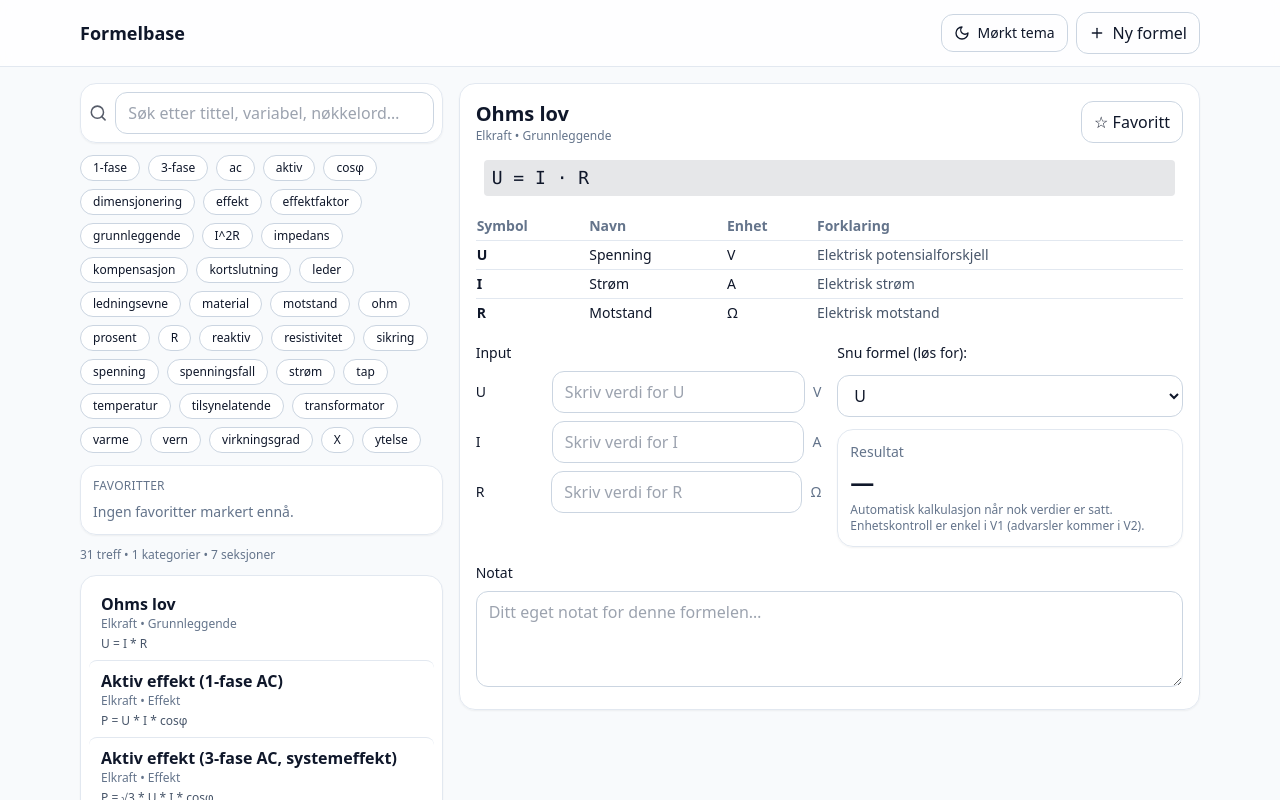
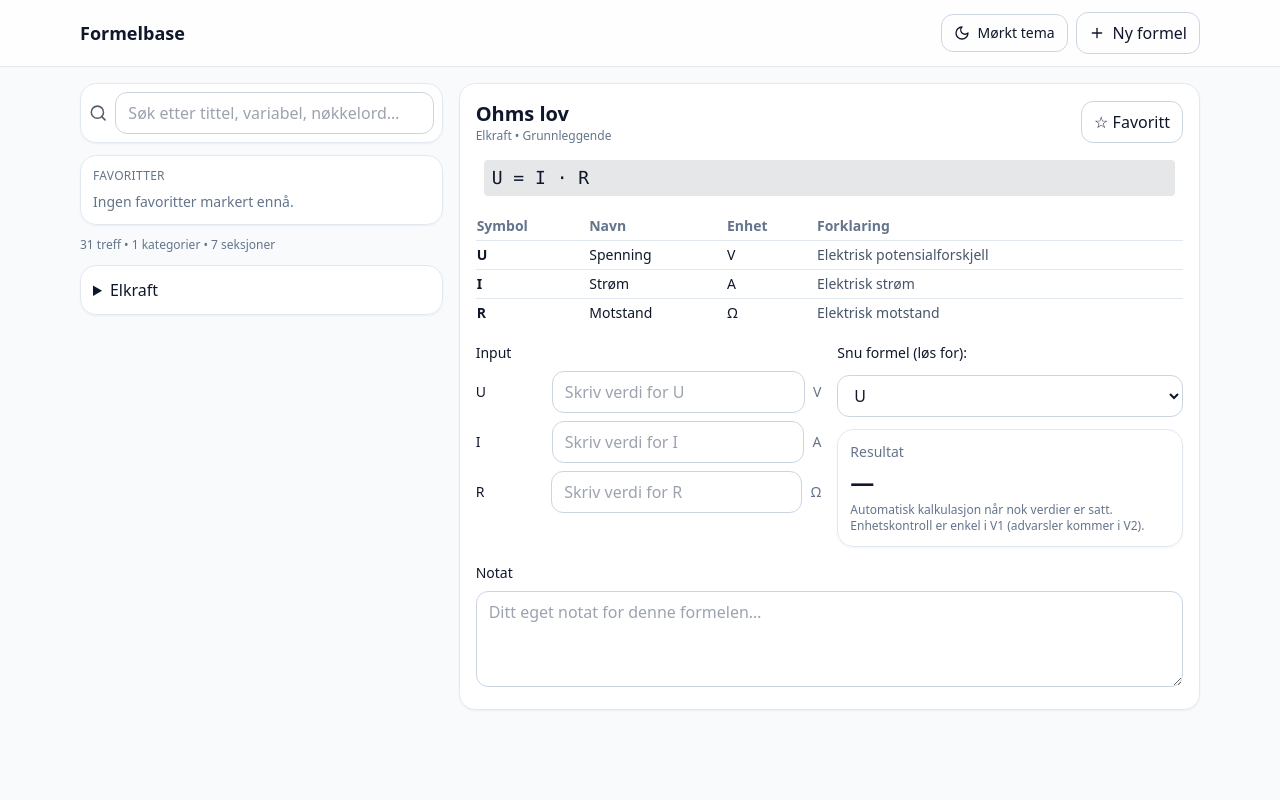
Before and after one commit to Tony-MCL/formelbase, a React (Vite) app: page / in a window 1280 px wide. Shown: the top 800 px of the page. Built offline with nearby package versions, Linux system fonts and the light colour scheme.

Commit message:
Update App.tsx

```diff
--- a/src/App.tsx
+++ b/src/App.tsx
@@ -1,33 +1,33 @@
 /* ==== [BLOCK: Imports] BEGIN ==== */
 import React, { useMemo, useState } from "react"
 import { SearchBar } from "./components/SearchBar"
-import { FormulaList } from "./components/FormulaList"
+import { FavoritesPanel } from "./components/FavoritesPanel"
 import { FormulaViewer } from "./components/FormulaViewer"
-import { FavoritesPanel } from "./components/FavoritesPanel"
 import { FormulaEditor } from "./components/FormulaEditor"
 import { useFormulaStore } from "./core/useFormulaStore"
 import type { Formula } from "./core/types"
 import "./assets/styles.css"
 import { Moon, Sun, Plus } from "lucide-react"
 import { ErrorBoundary } from "./components/ErrorBoundary"
-import { TagFilters } from "./components/TagFilters"
+import { NavTree } from "./components/NavTree"
 /* ==== [BLOCK: Imports] END ==== */
 
 export default function App() {
   /* ==== [BLOCK: State] BEGIN ==== */
   const [q, setQ] = useState("")
-  const [selectedTags, setSelectedTags] = useState<string[]>([])
   const [showEditor, setShowEditor] = useState(false)
   const [dark, setDark] = useState(
     () => window.matchMedia?.("(prefers-color-scheme: dark)").matches ?? false
   )
 
   const {
-    all, categories, sections, allTags,
+    all, categories, sections,
     search, toggleFavorite, saveNote, addUserFormula
   } = useFormulaStore()
 
-  const items = useMemo(() => search({ q, tags: selectedTags }), [search, q, selectedTags])
+  // Filtrerte elementer (vises i treet), men ikke åpen full liste
+  const items = useMemo(() => search({ q }), [search, q])
+
   const [current, setCurrent] = useState<Formula | null>(null)
   /* ==== [BLOCK: State] END ==== */
 
@@ -42,12 +42,6 @@ export default function App() {
   /* ==== [BLOCK: Effects/UI] END ==== */
 
   const favorites = useMemo(() => all.filter(f => f.isFavorite), [all])
-
-  function toggleTag(tag: string) {
-    setSelectedTags(prev =>
-      prev.includes(tag) ? prev.filter(t => t !== tag) : [...prev, tag]
-    )
-  }
 
   return (
     <div className="app-shell">
@@ -71,19 +65,22 @@ export default function App() {
 
       {/* ==== [BLOCK: Main] BEGIN ==== */}
       <main className="max-w-6xl mx-auto px-4 py-4 grid md:grid-cols-3 gap-4">
-        {/* Venstre kolonne */}
+        {/* Venstre kolonne: søk + favoritter + NAV-TRE (lukket som standard) */}
         <section className="md:col-span-1 space-y-3">
           <SearchBar onChange={setQ} />
-          <TagFilters tags={allTags} selected={selectedTags} onToggle={toggleTag} />
+
           <FavoritesPanel items={favorites} onSelect={f => setCurrent(f)} />
+
           <div className="text-xs text-slate-500">
             {items.length} treff • {categories.length} kategorier • {sections.length} seksjoner
-            {selectedTags.length ? ` • filter: ${selectedTags.join(", ")}` : ""}
           </div>
-          <FormulaList items={items} onSelect={f => setCurrent(f)} />
+
+          <div className="panel p-3">
+            <NavTree items={items} onSelect={f => setCurrent(f)} />
+          </div>
         </section>
 
-        {/* Høyre kolonne */}
+        {/* Høyre kolonne: visning (uendret) */}
         <section className="md:col-span-2 space-y-3">
           <ErrorBoundary>
             {current ? (
@@ -99,7 +96,7 @@ export default function App() {
                 }}
               />
             ) : (
-              <div className="panel p-6 text-slate-500">Velg en formel fra listen.</div>
+              <div className="panel p-6 text-slate-500">Velg en formel fra treet til venstre.</div>
             )}
           </ErrorBoundary>
 
```
